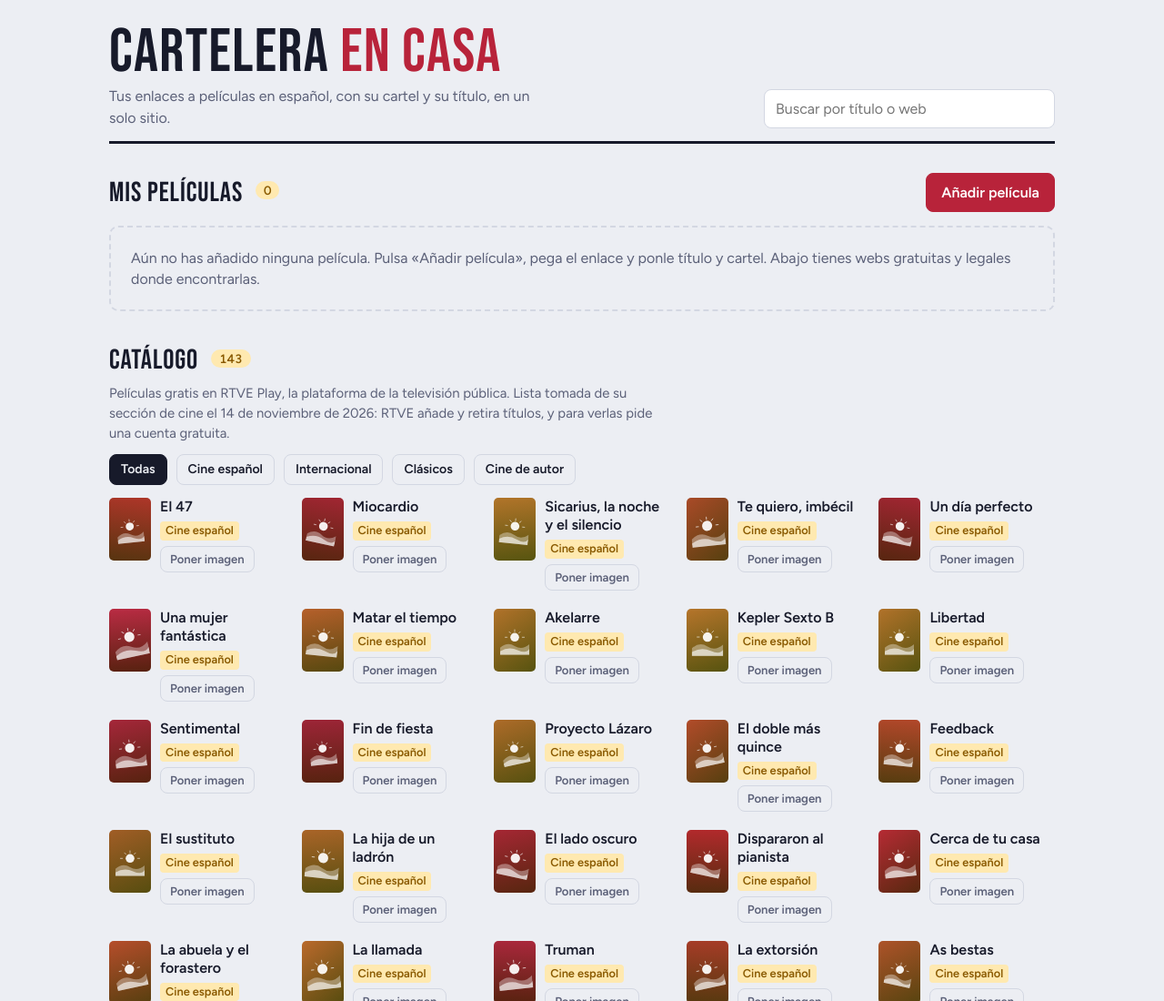
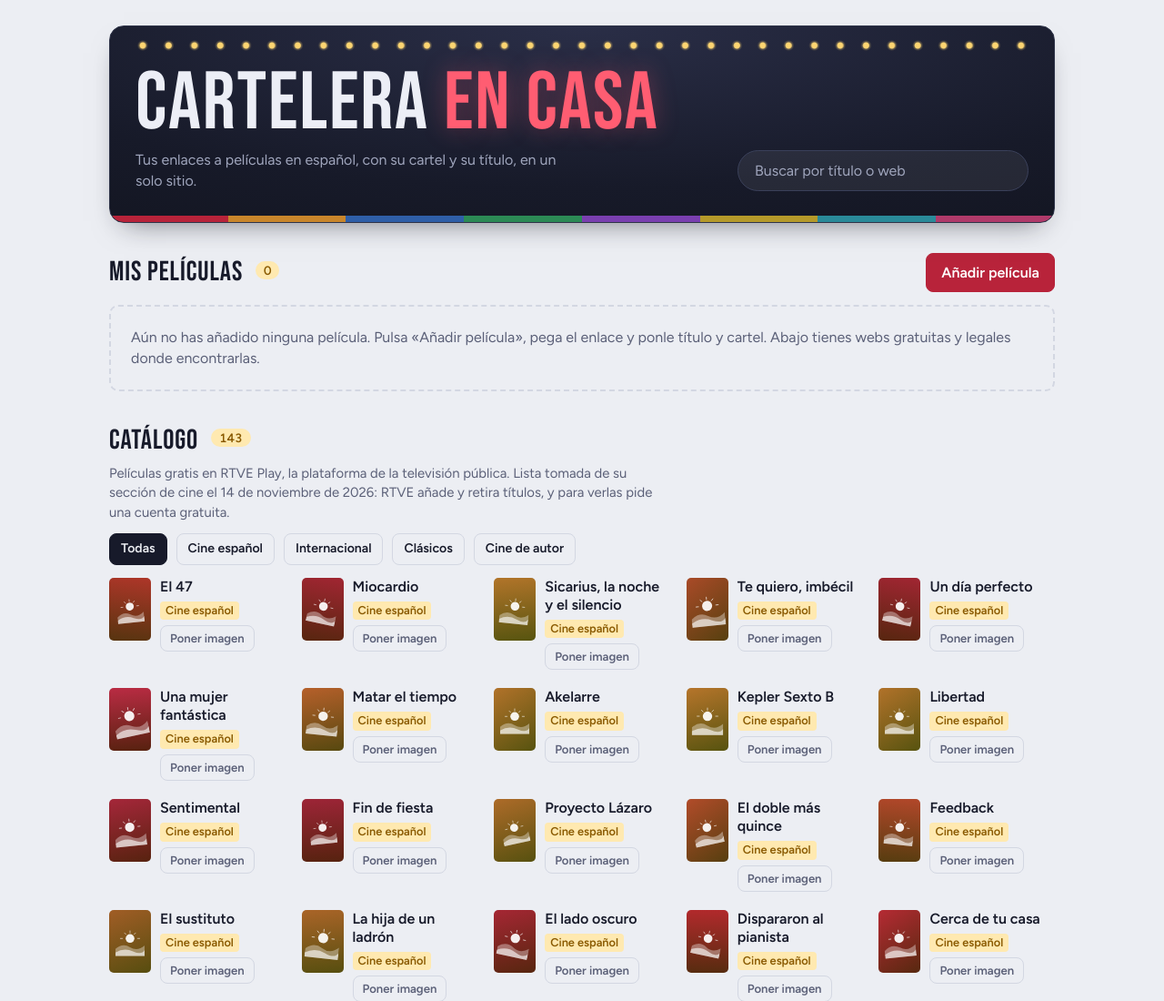
Before and after one commit to irenesara/pelis, a plain HTML site: page index.html in a window 1280 px wide. Shown: the top 1100 px of the page at 91% size. Drawn offline with Linux system fonts and the light colour scheme.

Commit message:
Add files via upload

```diff
--- a/index.html
+++ b/index.html
@@ -4,6 +4,16 @@
 <meta charset="utf-8">
 <meta name="viewport" content="width=device-width, initial-scale=1">
 <title>Cartelera en casa</title>
+<meta name="description" content="Películas en español, con su cartel y su título, en un solo sitio.">
+<!-- Vista previa al compartir (WhatsApp, etc.). Cambia TU-USUARIO y TU-REPOSITORIO por los tuyos. -->
+<meta property="og:type" content="website">
+<meta property="og:title" content="Cartelera en casa">
+<meta property="og:description" content="Películas en español, con su cartel y su título, en un solo sitio.">
+<meta property="og:url" content="https://TU-USUARIO.github.io/TU-REPOSITORIO/">
+<meta property="og:image" content="https://TU-USUARIO.github.io/TU-REPOSITORIO/vista-previa.jpg">
+<meta property="og:image:width" content="1200">
+<meta property="og:image:height" content="630">
+<meta name="twitter:card" content="summary_large_image">
 <link rel="preconnect" href="https://fonts.googleapis.com">
 <link rel="preconnect" href="https://fonts.gstatic.com" crossorigin>
 <link href="https://fonts.googleapis.com/css2?family=Bebas+Neue&family=Figtree:wght@400;500;600;700&display=swap" rel="stylesheet">
@@ -39,10 +49,18 @@
 html, body { margin: 0; }
 body { background: var(--bg); color: var(--ink); font-family: var(--body); font-size: 16px; line-height: 1.45; }
 .wrap { max-width: 1080px; margin: 0 auto; padding: 28px 20px 56px; display: flex; flex-direction: column; gap: 32px; }
-header { display: flex; flex-wrap: wrap; align-items: flex-end; justify-content: space-between; gap: 16px; border-bottom: 3px solid var(--ink); padding-bottom: 14px; }
-h1 { font-family: var(--display); font-weight: 400; font-size: clamp(2.6rem, 8vw, 4.2rem); line-height: .9; margin: 0; letter-spacing: .02em; }
-h1 span { color: var(--accent); }
-.tagline { margin: 6px 0 0; color: var(--muted); max-width: 46ch; }
+/* Encabezado: marquesina de cine, siempre oscura, con bombillas arriba y tira de carteles abajo. */
+header { position: relative; overflow: hidden; display: flex; flex-wrap: wrap; align-items: flex-end; justify-content: space-between; gap: 18px; padding: 46px 28px 34px; border-radius: 16px; border: 1px solid #2e3348; color: #eceef6; background: radial-gradient(120% 150% at 50% 0%, #2a2e47 0%, #171a29 55%, #11131d 100%); box-shadow: 0 14px 30px -16px rgba(17, 19, 29, .6); }
+header::before { content: ""; position: absolute; left: 22px; right: 22px; top: 15px; height: 12px; background: radial-gradient(circle, #ffd772 0 3px, rgba(255, 215, 114, .32) 4px, transparent 6px) 0 0 / 28px 12px space no-repeat; background-repeat: space no-repeat; animation: bombillas 2.6s ease-in-out infinite alternate; }
+header::after { content: ""; position: absolute; left: 0; right: 0; bottom: 0; height: 7px; background: linear-gradient(90deg, #b8233a 0 12.5%, #c9862b 0 25%, #2f5fa8 0 37.5%, #2c8a55 0 50%, #7a3fb0 0 62.5%, #b59a2a 0 75%, #2a8a99 0 87.5%, #b03a6a 0); }
+@keyframes bombillas { from { opacity: 1; } to { opacity: .55; } }
+h1 { font-family: var(--display); font-weight: 400; font-size: clamp(3rem, 11vw, 5.6rem); line-height: .88; margin: 0; letter-spacing: .02em; color: #eceef6; text-wrap: balance; }
+h1 span { color: #ff5d72; text-shadow: 0 0 26px rgba(255, 93, 114, .35); }
+.tagline { margin: 10px 0 0; color: #a0a6bd; max-width: 46ch; }
+header #buscar { background: rgba(255, 255, 255, .07); border-color: #3a405a; color: #eceef6; border-radius: 99px; padding: 10px 18px; }
+header #buscar::placeholder { color: #a0a6bd; }
+header #buscar:focus-visible { outline: 2px solid #ffd772; outline-offset: 2px; border-color: #ffd772; }
+@media (max-width: 480px) { header { padding: 42px 18px 28px; border-radius: 12px; } }
 h2 { font-family: var(--display); font-weight: 400; font-size: 1.9rem; letter-spacing: .03em; margin: 0; text-wrap: balance; }
 .sec-head { display: flex; flex-wrap: wrap; align-items: center; justify-content: space-between; gap: 12px; margin-bottom: 14px; }
 .sec-note { color: var(--muted); margin: 4px 0 0; font-size: .93rem; max-width: 65ch; }
@@ -91,7 +109,7 @@ label small { font-weight: 400; color: var(--muted); }
 .msg { font-size: .88rem; color: var(--accent); min-height: 1.2em; margin: 0; }
 footer { color: var(--muted); font-size: .85rem; border-top: 1px solid var(--line); padding-top: 16px; display: flex; flex-direction: column; gap: 12px; }
 @media (max-width: 480px) { .form-grid { grid-template-columns: 1fr; } .grid { grid-template-columns: repeat(auto-fill, minmax(150px, 1fr)); } }
-@media (prefers-reduced-motion: reduce) { .poster { transition: none; } }
+@media (prefers-reduced-motion: reduce) { .poster { transition: none; } header::before { animation: none; } }
 </style>
 </head>
 <body>
```
Also changed, not shown: vista-previa.jpg (added).
